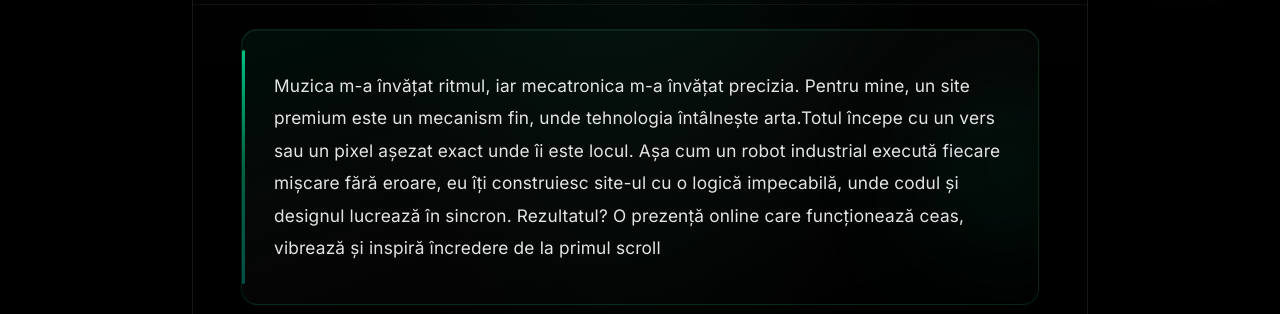
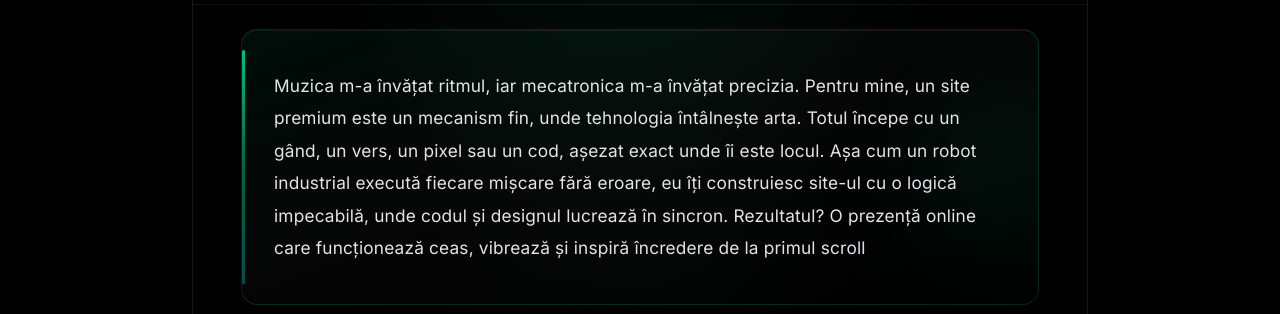
Before and after one commit to nexteraweb77/NEXTERAWEB, a Next.js app: page / in a window 1280 px wide. Both pictures are taken after a click on the heading 640 px from the left and 2839 px from the top of the page. Shown: the part 2901-3215 px from the top of the page. Built offline with nearby package versions, Linux system fonts and the light colour scheme; no server answers.

Commit message:
modificare
text

```diff
--- a/src/app/page.tsx
+++ b/src/app/page.tsx
@@ -855,9 +855,10 @@ export default function Home() {
                       >
                         Muzica m-a învățat ritmul, iar mecatronica m-a învățat
                         precizia. Pentru mine, un site premium este un mecanism fin,
-                        unde tehnologia întâlnește arta.Totul începe cu un vers sau un
-                        pixel așezat exact unde îi este locul. Așa cum un robot
-                        industrial execută fiecare mișcare fără eroare, eu îți
+                        unde tehnologia întâlnește arta. Totul începe cu un gând, un
+                        vers, un pixel sau un cod, așezat exact unde îi este locul. Așa
+                        cum un robot industrial execută fiecare mișcare fără eroare, eu
+                        îți
                         construiesc site-ul cu o logică impecabilă, unde codul și
                         designul lucrează în sincron. Rezultatul? O prezență online care
                         funcționează ceas, vibrează și inspiră încredere de la primul
```
